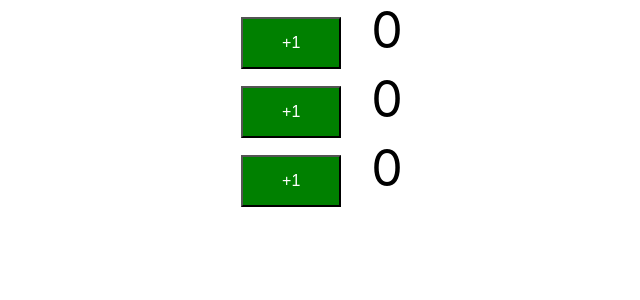
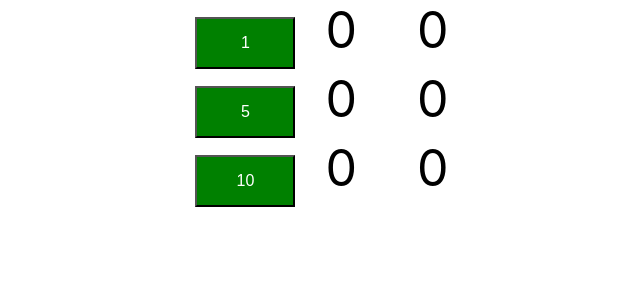
Before and after one commit to akuma190/SmartSheet, a React (Create React App) app: page / in a window 1280 px wide. Shown: the top 300 px of the page, without its empty margins (303-943 px from the left). Built offline with nearby package versions, Linux system fonts and the light colour scheme.

Commit message:
Update Counter.jsx

```diff
--- a/src/Components/counter/Counter.jsx
+++ b/src/Components/counter/Counter.jsx
@@ -8,22 +8,38 @@ class Counter extends Component {
         super();
         //unles we call the super we cannot use this in the javascript.
         this.state = {
-            counter: 0
+            counter: 0,
+            secondCounter:0
         }
         //if we want to make the counter available to the method tot he class.
         //we will have to bind the method to the class
         //we will have to do that inside the construcor.
-        this.increment=this.increment.bind(this);
+       this.increment=this.increment.bind(this);
+       //we are comneting it as we are now using the arrow function.
     }
 
     render() {
+        //we can directly use the css below
+        const style={fontSize:"50px",padding:"15px 30px"};
         return (
             <div className="counter">
-                <button onClick={this.increment}>+1</button>
+                <button onClick={this.increment}>{this.props.by}</button>
                 <span className="count">{this.state.counter}</span>
+                <span className="count">{this.state.secondCounter}</span>
             </div>
         );
     }
+   //we will be changing the abpve code to the arrow function.
+    // render=() =>{
+    //     return (
+    //         <div className="counter">
+    //             <button onClick={this.increment}>+1</button>
+    //             <span className="count">{this.state.counter}</span>
+    //             <span className="count">{this.state.secondCounter}</span>
+    //         </div>
+    //     );
+    // }
+
     increment() {//
         //here we are directly changing the state rather than this we should use the useState();
         //this.state.counter++;
@@ -31,6 +47,15 @@ class Counter extends Component {
             state:this.state.counter++
         });
     }
+
+    //we will also change the increment to the arrow method.
+    // increment = () => {//
+    //     //here we are directly changing the state rather than this we should use the useState();
+    //     //this.state.counter++;
+    //     this.setState({
+    //         state:this.state.counter++
+    //     });
+    // }
 }
 
 
```
